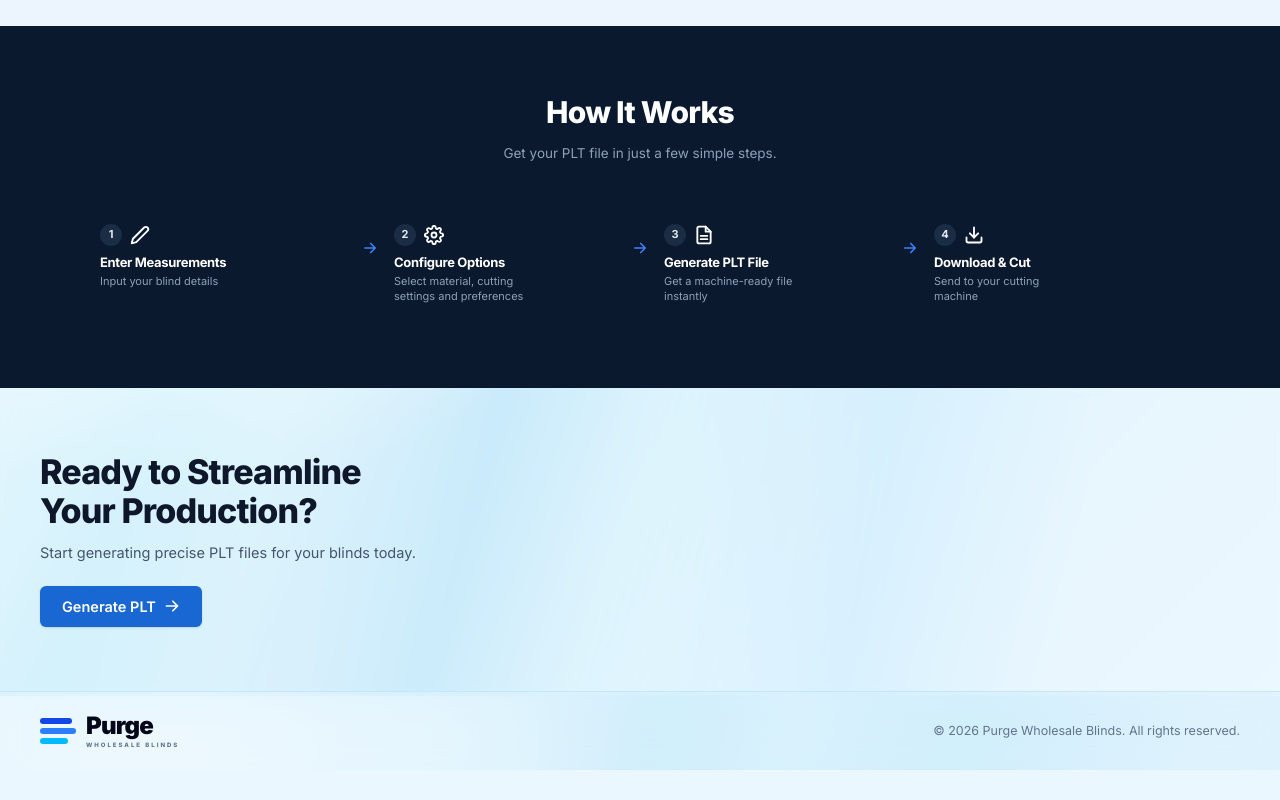
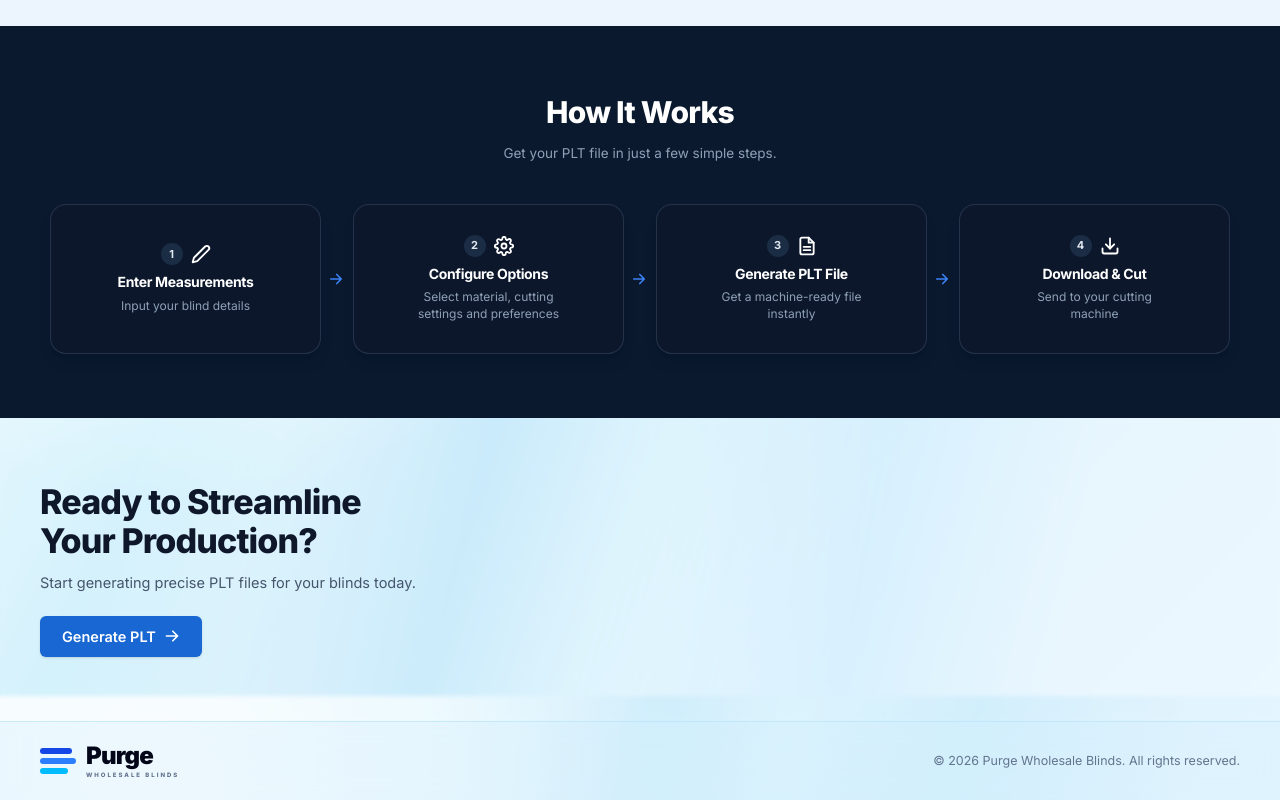
Before and after one commit to saikat-patra-web-developer/plt-purge, a React (Vite) app: page / in a window 1280 px wide. Shown: the part 904-1704 px from the top of the page. Before the commit the page ends 1674 px from the top, so only its background shows below. Built offline with nearby package versions, Linux system fonts and the light colour scheme.

Commit message:
saikat:update

```diff
--- a/index.html
+++ b/index.html
@@ -3,6 +3,7 @@
   <head>
     <meta charset="UTF-8" />
     <meta name="viewport" content="width=device-width, initial-scale=1.0" />
+    <link rel="icon" type="image/svg+xml" href="/favicon.svg" />
     <title>PLT File Generator for Blinds Manufacturing | Purge Wholesale Blinds</title>
     <meta name="description" content="Convert your blind measurements into precise PLT files, ready for cutting machines. Fast. Accurate. Reliable." />
     <link rel="preconnect" href="https://fonts.googleapis.com" />
--- a/src/components/HowItWorks.jsx
+++ b/src/components/HowItWorks.jsx
@@ -74,9 +74,9 @@ export function HowItWorks() {
         </div>
 
         {/* 4 Steps Row with Perfectly Centered Arrows */}
-        <div className="mx-auto grid max-w-[1080px] grid-cols-1 gap-5 sm:grid-cols-2 sm:gap-6 lg:grid-cols-4 lg:gap-0">
+        <div className="mx-auto grid max-w-[1180px] grid-cols-1 gap-5 sm:grid-cols-2 sm:gap-6 lg:grid-cols-4 lg:gap-8">
           {steps.map((step, idx) => (
-              <div key={step.num} className="relative flex min-w-0 flex-col rounded-xl border border-slate-700/60 bg-slate-900/35 p-5 lg:rounded-none lg:border-0 lg:bg-transparent lg:px-6 lg:first:pl-0 lg:last:pr-0">
+              <div key={step.num} className="group relative flex min-h-[150px] min-w-0 flex-col items-center justify-center rounded-2xl border border-slate-700/70 bg-slate-900/50 p-5 text-center shadow-lg shadow-slate-950/10 transition-colors hover:border-blue-500/40 hover:bg-slate-900/70 sm:p-6">
                 {/* Header: Circle Badge + Icon */}
                 <div className="flex items-center gap-2 mb-2">
                   <div className="w-[22px] h-[22px] min-w-[22px] rounded-full bg-[#1b2d45] text-slate-200 text-[11px] font-bold flex items-center justify-center">
@@ -88,17 +88,17 @@ export function HowItWorks() {
                 </div>
 
                 {/* Title */}
-                <h3 className="text-[13px] font-bold text-white tracking-tight leading-tight mb-1 whitespace-nowrap">
+                <h3 className="mb-1.5 text-[14px] font-bold leading-tight tracking-tight text-white">
                   {step.title}
                 </h3>
 
                 {/* Description */}
-                <p className="text-[11px] text-[#8fa0b5] leading-[1.35]">
+                <p className="text-[12px] leading-[1.45] text-[#8fa0b5]">
                   {step.description}
                 </p>
               {idx < steps.length - 1 && (
-                <div className="absolute right-0 top-[35px] hidden translate-x-1/2 items-center justify-center text-[#3b82f6] lg:flex" aria-hidden="true">
-                  <svg className="w-[18px] h-[18px]" viewBox="0 0 24 24" fill="none" stroke="currentColor" strokeWidth="2.2">
+                <div className="absolute -right-[25px] top-1/2 hidden -translate-y-1/2 items-center justify-center text-[#3b82f6] lg:flex" aria-hidden="true">
+                  <svg className="h-[18px] w-[18px]" viewBox="0 0 24 24" fill="none" stroke="currentColor" strokeWidth="2.2">
                     <path d="M5 12h14M13 6l6 6-6 6" strokeLinecap="round" strokeLinejoin="round" />
                   </svg>
                 </div>
```
Also changed, not shown: public/favicon.svg (added).
